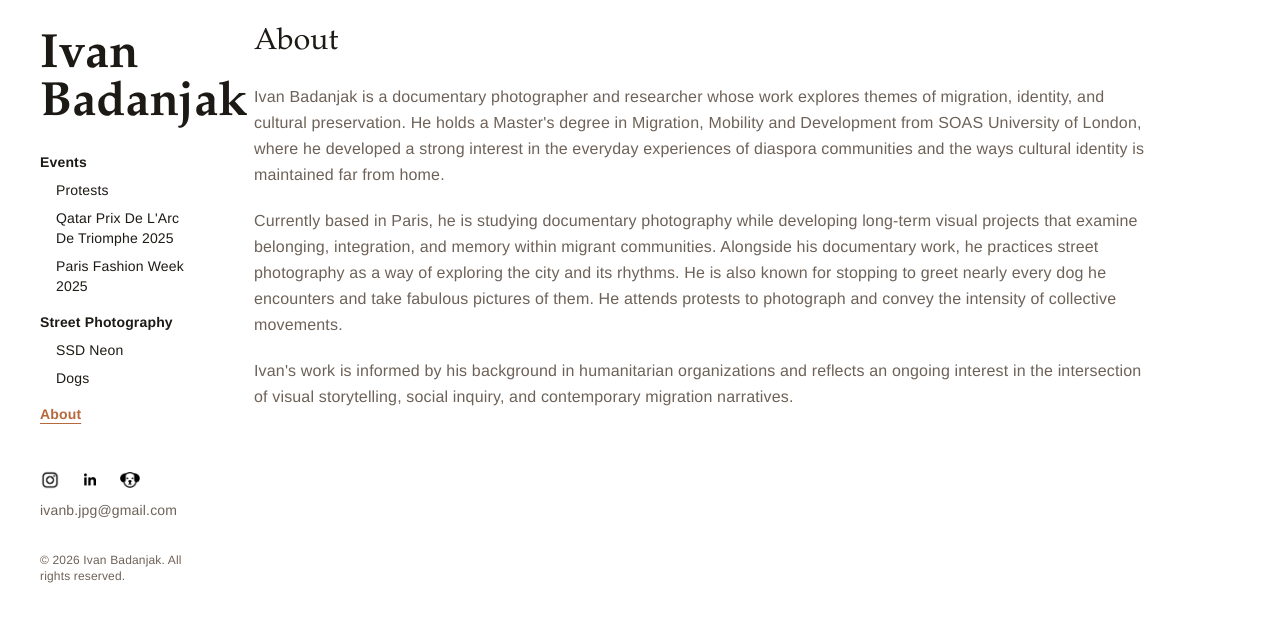
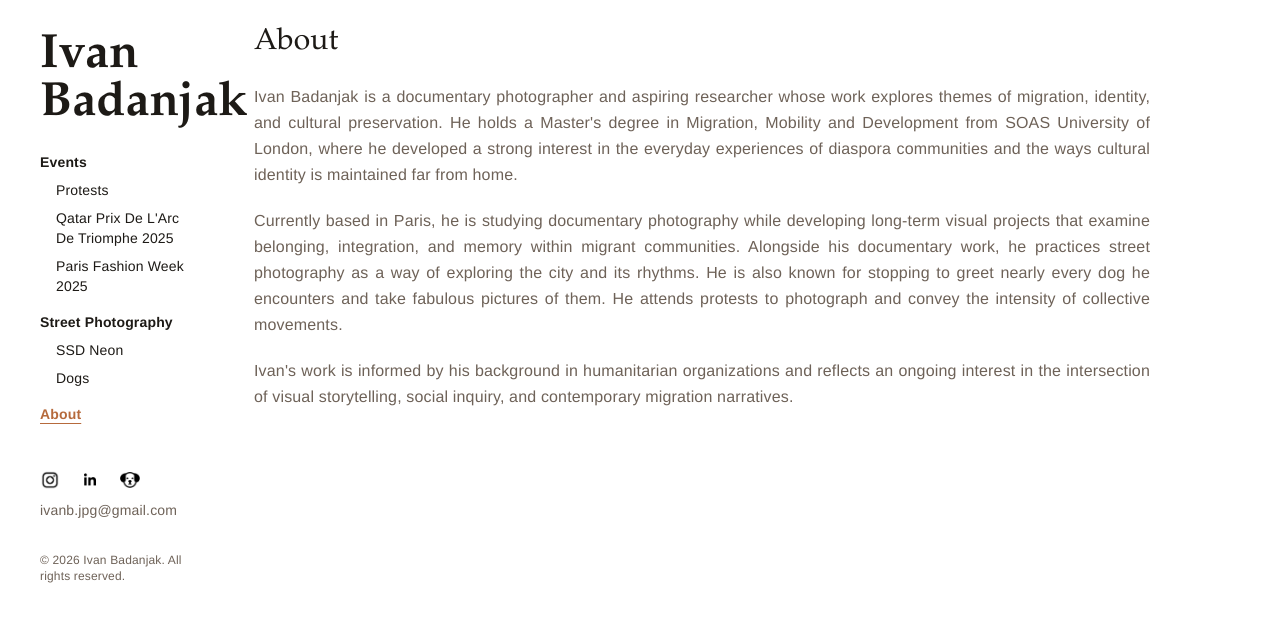
Before and after one commit to ibjak/Photography_Portfolio, a Next.js app: page / in a window 1280 px wide. Both pictures are taken after a click on the button "About". Shown: the top 622 px of the page. Built offline with nearby package versions, Linux system fonts and the light colour scheme.

Commit message:
Update page.tsx

```diff
--- a/src/app/page.tsx
+++ b/src/app/page.tsx
@@ -4,7 +4,7 @@ import Link from "next/link";
 import { useCallback, useEffect, useState } from "react";
 
 const aboutParagraphs = [
-  "Ivan Badanjak is a documentary photographer and researcher whose work explores themes of migration, identity, and cultural preservation. He holds a Master's degree in Migration, Mobility and Development from SOAS University of London, where he developed a strong interest in the everyday experiences of diaspora communities and the ways cultural identity is maintained far from home.",
+  "Ivan Badanjak is a documentary photographer and aspiring researcher whose work explores themes of migration, identity, and cultural preservation. He holds a Master's degree in Migration, Mobility and Development from SOAS University of London, where he developed a strong interest in the everyday experiences of diaspora communities and the ways cultural identity is maintained far from home.",
   "Currently based in Paris, he is studying documentary photography while developing long-term visual projects that examine belonging, integration, and memory within migrant communities. Alongside his documentary work, he practices street photography as a way of exploring the city and its rhythms. He is also known for stopping to greet nearly every dog he encounters and take fabulous pictures of them. He attends protests to photograph and convey the intensity of collective movements.",
   "Ivan's work is informed by his background in humanitarian organizations and reflects an ongoing interest in the intersection of visual storytelling, social inquiry, and contemporary migration narratives.",
 ];
@@ -844,7 +844,7 @@ export default function Home() {
           ) : isAboutView ? (
             <section className="max-w-4xl">
               <h3 className="font-display text-3xl text-ink">About</h3>
-              <div className="mt-6 grid gap-5 text-base leading-relaxed text-muted">
+              <div className="mt-6 grid gap-5 text-base leading-relaxed text-muted [text-align:justify]">
                 {aboutParagraphs.map((paragraph) => (
                   <p key={paragraph}>{paragraph}</p>
                 ))}
```
